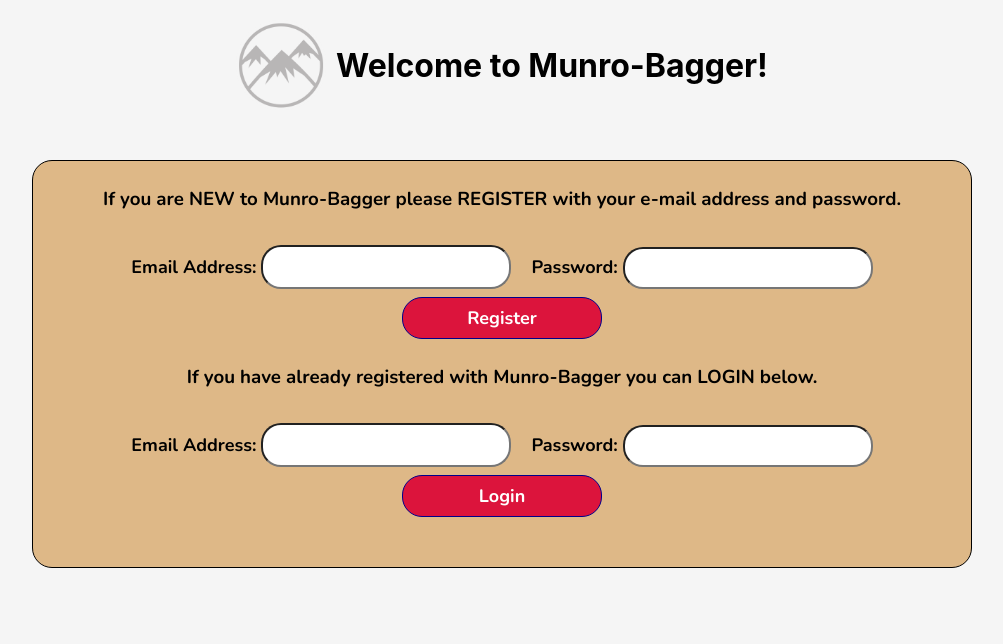
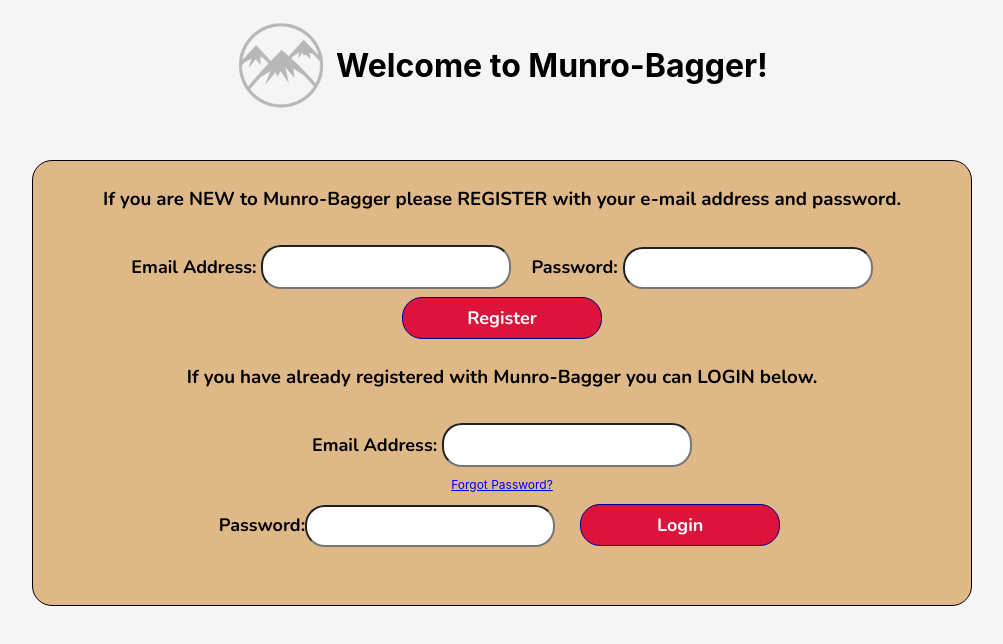
Before and after one commit to jimbob68/munro_bagging_app, a React (Create React App) app: page / in a window 1280 px wide. Shown: the top 644 px of the page, without its empty margins (138-1141 px from the left). Built offline with nearby package versions, Linux system fonts and the light colour scheme; no server answers.

Commit message:
Added password reset email.

```diff
--- a/src/RegisterPage.css
+++ b/src/RegisterPage.css
@@ -54,6 +54,14 @@ h3 {
 	padding: 25px;
 	font-family: 'Nunito', sans-serif;
 }
+
+.password-reset {
+	font-size: 12px;
+	color: blue;
+	text-decoration: underline;
+	margin: 2px;
+	margin-bottom: 5px;
+}
 @media screen and (max-width: 450px) {
 	.login-wrapper {
 		margin: 30px 10px;
--- a/src/RegisterPage.js
+++ b/src/RegisterPage.js
@@ -95,6 +95,16 @@ const RegisterPage = ({ setIsLoggedIn }) => {
 		// }
 	};
 
+	const handleForgottenPassword = () => {
+		firebase
+			.auth()
+			.sendPasswordResetEmail(loginEmail)
+			.then(() => {
+				alert('A reset password email has been sent to your login email address.');
+			})
+			.catch((error) => console.log(error));
+	};
+
 	return (
 		<div className="register-page-container">
 			<div className="login-wrapper">
@@ -126,8 +136,11 @@ const RegisterPage = ({ setIsLoggedIn }) => {
 						name="Email"
 					/>
 				</label>
+				<p className="password-reset" onClick={() => handleForgottenPassword()}>
+					Forgot Password?
+				</p>
 				<label>
-					Password:{' '}
+					Password:
 					<input
 						type="password"
 						value={loginPassword}
```
